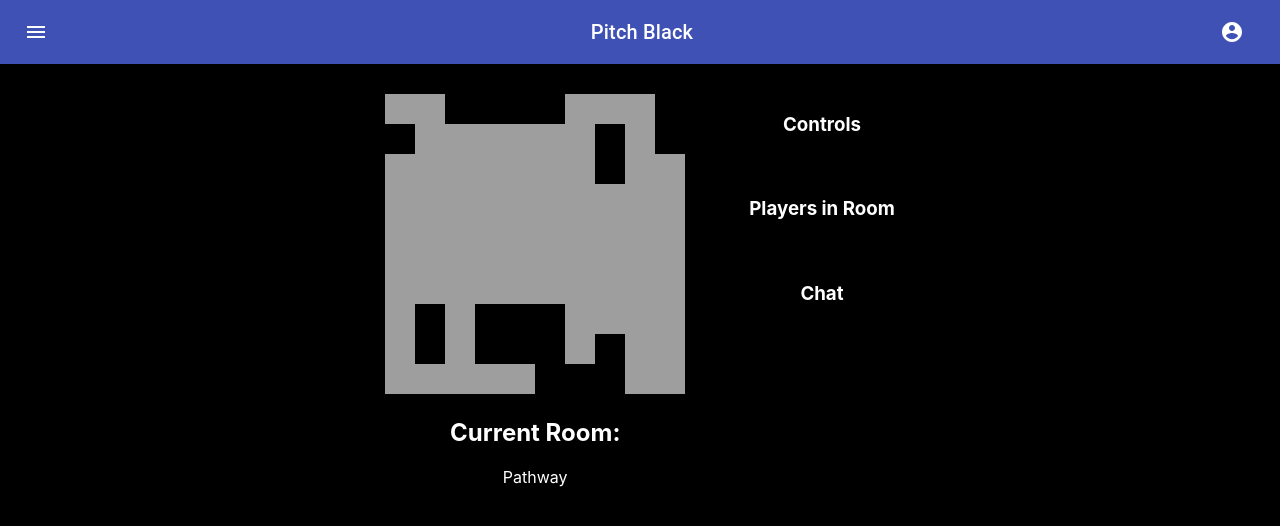
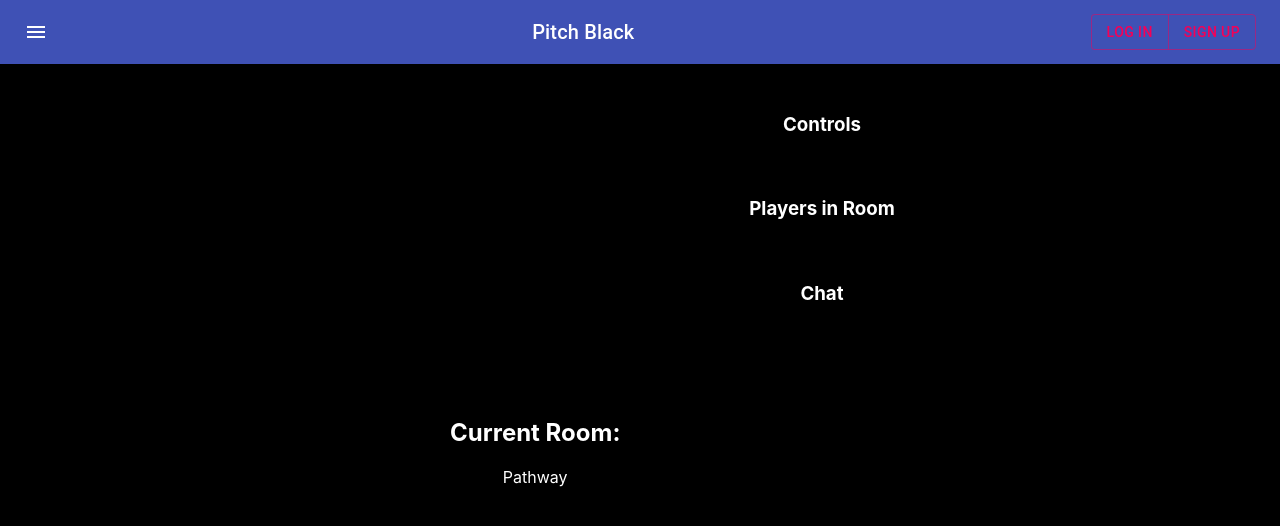
Before and after one commit to team-pitch-black/frontend, a React (Create React App) app: page / in a window 1280 px wide. Shown: the top 526 px of the page. Built offline with nearby package versions, Linux system fonts and the light colour scheme.

Commit message:
Add Login and Signup buttons to nav, install axios

```diff
--- a/package.json
+++ b/package.json
@@ -8,6 +8,7 @@
     "@testing-library/jest-dom": "^4.2.4",
     "@testing-library/react": "^9.3.2",
     "@testing-library/user-event": "^7.1.2",
+    "axios": "^0.19.1",
     "react": "^16.12.0",
     "react-dom": "^16.12.0",
     "react-scripts": "3.2.0"
--- a/src/App.js
+++ b/src/App.js
@@ -1,4 +1,4 @@
-import React from 'react';
+import React, { useState } from 'react';
 import Container from '@material-ui/core/Container'
 import Grid from '@material-ui/core/Grid'
 
@@ -7,10 +7,13 @@ import './App.css';
 import Menu from './components/Navigation'
 import Dungeon from './components/Dungeon/Dungeon'
 
+
 function App() {
+  const [isLoggedIn, setIsLoggedIn] = useState(false)
+
   return (
     <div className="App">
-      <Menu />
+      <Menu isLoggedIn={isLoggedIn} setIsLoggedIn={setIsLoggedIn} />
       <Container style={{minHeight: "100%"}} id="main">
         <Grid container justify="center" spacing={8}>
           <Grid item>
--- a/src/components/navigation.js
+++ b/src/components/navigation.js
@@ -8,6 +8,8 @@ import MenuIcon from '@material-ui/icons/Menu';
 import AccountCircle from '@material-ui/icons/AccountCircle';
 import MenuItem from '@material-ui/core/MenuItem';
 import Menu from '@material-ui/core/Menu';
+import ButtonGroup from '@material-ui/core/ButtonGroup';
+import Button from '@material-ui/core/Button';
 
 const useStyles = makeStyles(theme => ({
     root: {
@@ -22,7 +24,7 @@ const useStyles = makeStyles(theme => ({
     },
 }));
 
-export default function MenuAppBar() {
+export default function MenuAppBar({isLoggedIn, setIsLoggedIn}) {
     const classes = useStyles();
     const [anchorEl, setAnchorEl] = React.useState(null);
     const open = Boolean(anchorEl);
@@ -45,6 +47,7 @@ export default function MenuAppBar() {
                     <Typography variant="h6" className={classes.title}>
                         Pitch Black
                     </Typography>
+                    {isLoggedIn ? (
                         <div>
                             <IconButton
                                 aria-label="account of current user"
@@ -74,6 +77,12 @@ export default function MenuAppBar() {
                                 <MenuItem onClick={handleClose}>My account</MenuItem>
                             </Menu>
                         </div>
+                    ) : (
+                        <ButtonGroup color="secondary">
+                            <Button>Log In</Button>
+                            <Button>Sign Up</Button>
+                        </ButtonGroup>
+                    )}
                 </Toolbar>
             </AppBar>
         </div>
```
Also changed, not shown: 1 other file (tests, documents, lock files or other folders). Lines whose indentation alone changed are shown as unchanged.
